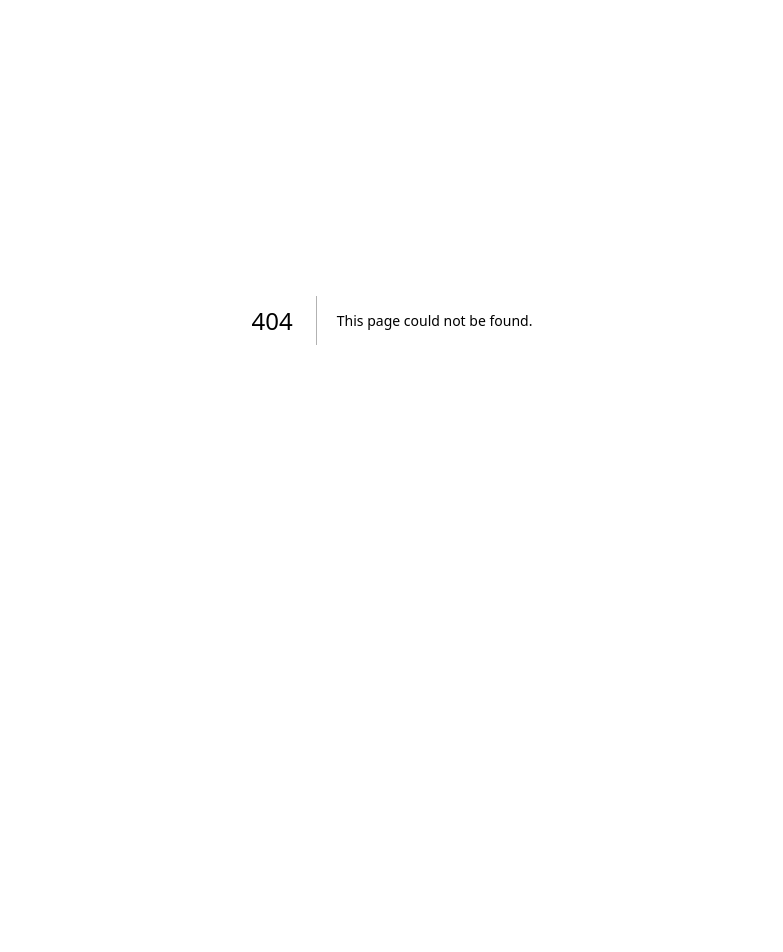
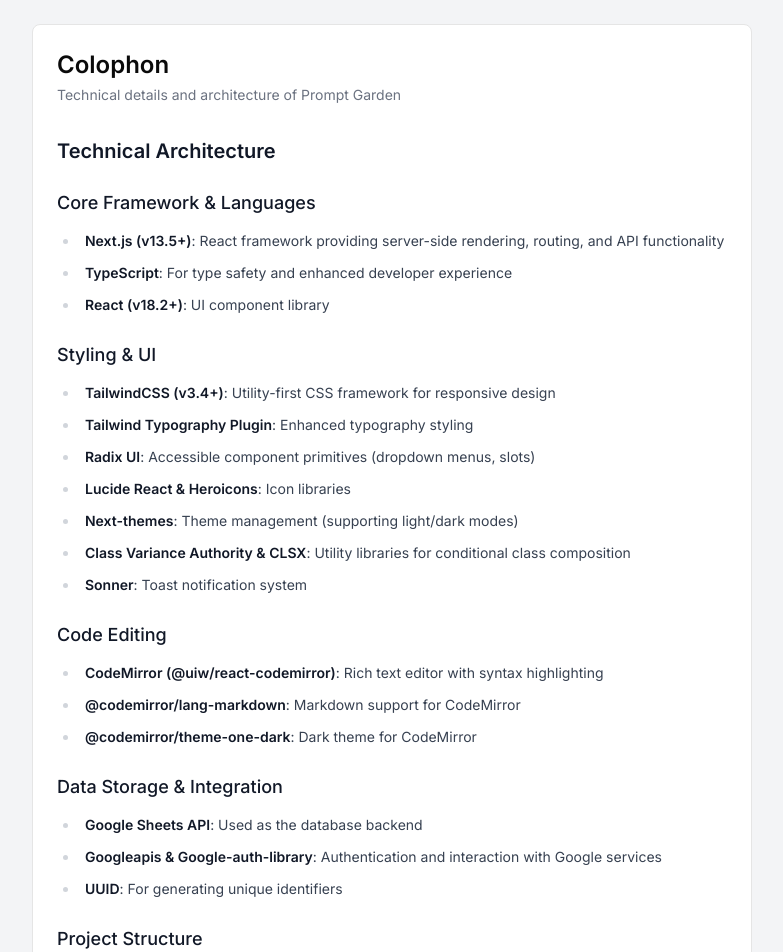
Before and after one commit to luismqueral/prompt-garden, a Next.js app: page /colophon in a window 1280 px wide. Before the commit this address had no page. Shown: the part 80-1032 px from the top of the page, without its empty margins (248-1031 px from the left). Before the commit the page ends 800 px from the top, so only its background shows below. Built offline with nearby package versions, Linux system fonts and the light colour scheme.

Commit message:
feat: add Colophon section with technical documentation and footer links

```diff
--- /dev/null
+++ b/app/colophon/page.tsx
@@ -0,0 +1,52 @@
+"use client";
+
+import { useEffect, useState } from "react";
+import { Header } from "@/components/header";
+import { Footer } from "@/components/footer";
+
+export default function ColophonPage() {
+  const [markdownContent, setMarkdownContent] = useState<string>("");
+
+  useEffect(() => {
+    // Fetch the Colophon markdown content
+    fetch('/COLOPHON.md')
+      .then(response => response.text())
+      .then(text => {
+        setMarkdownContent(text);
+      })
+      .catch(error => {
+        console.error('Error loading Colophon:', error);
+      });
+  }, []);
+
+  return (
+    <div className="min-h-screen flex flex-col bg-gray-100">
+      {/* Main navigation - transparent header bar */}
+      <Header isCreateView={false} />
+
+      {/* Content area - LIMITED WIDTH */}
+      <div className="px-6 py-8 flex-1 mx-auto max-w-3xl w-full">
+        <div className="bg-white rounded-lg border p-6">
+          <div className="mb-4">
+            <h1 className="text-2xl font-semibold">Colophon</h1>
+            <p className="text-gray-500 text-sm mt-1">Technical details and architecture of Prompt Garden</p>
+          </div>
+
+          <div className="prose prose-sm max-w-none">
+            {markdownContent ? (
+              <div dangerouslySetInnerHTML={{ __html: require('marked').parse(markdownContent) }}
+                   className="[&>h2]:text-xl [&>h2]:font-semibold [&>h2]:mt-8 [&>h2]:mb-4
+                             [&>h3]:text-lg [&>h3]:font-medium [&>h3]:mt-6 [&>h3]:mb-3
+                             [&>p]:text-base [&>p]:leading-relaxed [&>p]:text-gray-700
+                             [&>ul]:mt-3 [&>ul]:mb-6 [&>ul>li]:mt-2
+                             [&>ol]:mt-3 [&>ol]:mb-6 [&>ol>li]:mt-2"
+              />
+            ) : (
+              <p>Loading colophon content...</p>
+            )}
+          </div>
+        </div>
+      </div>
+    </div>
+  );
+}
--- a/app/layout.tsx
+++ b/app/layout.tsx
@@ -1,6 +1,7 @@
 import type { Metadata } from "next";
 import { Inter } from "next/font/google";
 import "./globals.css";
+import { Footer } from "@/components/footer";
 
 const inter = Inter({ subsets: ["latin"] });
 
@@ -16,7 +17,12 @@
 }>) {
   return (
     <html lang="en">
-      <body className={inter.className}>{children}</body>
+      <body className={inter.className}>
+        <div className="flex flex-col min-h-screen">
+          {children}
+          <Footer />
+        </div>
+      </body>
     </html>
   );
 }
--- /dev/null
+++ b/components/footer.tsx
@@ -0,0 +1,39 @@
+"use client";
+
+import Link from "next/link";
+
+export function Footer() {
+  return (
+    <footer className="mt-auto py-4 px-6 border-t border-gray-200 bg-white">
+      <div className="flex justify-center items-center space-x-6 text-sm text-gray-500">
+        <Link href="/colophon" className="hover:text-gray-700 hover:underline">
+          Colophon
+        </Link>
+        <span>•</span>
+        <a
+          href="https://github.com/luismqueral/prompt-garden"
+          target="_blank"
+          rel="noopener noreferrer"
+          className="hover:text-gray-700 hover:underline flex items-center"
+        >
+          <svg
+            xmlns="http://www.w3.org/2000/svg"
+            width="16"
+            height="16"
+            viewBox="0 0 24 24"
+            fill="none"
+            stroke="currentColor"
+            strokeWidth="2"
+            strokeLinecap="round"
+            strokeLinejoin="round"
+            className="mr-1"
+          >
+            <path d="M15 22v-4a4.8 4.8 0 0 0-1-3.5c3 0 6-2 6-5.5.08-1.25-.27-2.48-1-3.5.28-1.15.28-2.35 0-3.5 0 0-1 0-3 1.5-2.64-.5-5.36-.5-8 0C6 2 5 2 5 2c-.3 1.15-.3 2.35 0 3.5A5.403 5.403 0 0 0 4 9c0 3.5 3 5.5 6 5.5-.39.49-.68 1.05-.85 1.65-.17.6-.22 1.23-.15 1.85v4" />
+            <path d="M9 18c-4.51 2-5-2-7-2" />
+          </svg>
+          View Source
+        </a>
+      </div>
+    </footer>
+  );
+}
--- a/package.json
+++ b/package.json
@@ -34,6 +34,7 @@
     "uuid": "^11.1.0"
   },
   "devDependencies": {
+    "@types/marked": "^6.0.0",
     "@types/node": "^20.11.28",
     "@types/react": "^18.2.66",
     "@types/react-dom": "^18.2.22",
@@ -41,6 +42,7 @@
     "autoprefixer": "^10.4.18",
     "eslint": "^8.57.0",
     "eslint-config-next": "13.5.6",
+    "marked": "^15.0.8",
     "postcss": "^8.4.35",
     "tailwindcss": "^3.4.1",
     "typescript": "^5.4.2"
--- /dev/null
+++ b/public/COLOPHON.md
@@ -0,0 +1,94 @@
+## Technical Architecture
+
+### Core Framework & Languages
+- **Next.js (v13.5+)**: React framework providing server-side rendering, routing, and API functionality
+- **TypeScript**: For type safety and enhanced developer experience
+- **React (v18.2+)**: UI component library
+
+### Styling & UI
+- **TailwindCSS (v3.4+)**: Utility-first CSS framework for responsive design
+- **Tailwind Typography Plugin**: Enhanced typography styling
+- **Radix UI**: Accessible component primitives (dropdown menus, slots)
+- **Lucide React & Heroicons**: Icon libraries
+- **Next-themes**: Theme management (supporting light/dark modes)
+- **Class Variance Authority & CLSX**: Utility libraries for conditional class composition
+- **Sonner**: Toast notification system
+
+### Code Editing
+- **CodeMirror (@uiw/react-codemirror)**: Rich text editor with syntax highlighting
+- **@codemirror/lang-markdown**: Markdown support for CodeMirror
+- **@codemirror/theme-one-dark**: Dark theme for CodeMirror
+
+### Data Storage & Integration
+- **Google Sheets API**: Used as the database backend
+- **Googleapis & Google-auth-library**: Authentication and interaction with Google services
+- **UUID**: For generating unique identifiers
+
+### Project Structure
+- **/app**: Next.js application routes and pages
+  - `/api`: Backend API endpoints
+  - `/prompt`, `/tips`, `/admin`: Various app sections
+- **/components**: Reusable UI components
+  - `/ui`: Shadcn UI components
+  - `/theme-provider`: Theme management
+- **/lib**: Utility functions and service integrations
+  - `/googleSheets`: Google Sheets API integration
+  - `/api`: API utilities
+
+## Design Philosophy
+
+### User Experience
+The application follows a minimalist, content-focused design approach with two primary views:
+1. **Browse View**: Card-based layout for viewing and filtering prompts
+2. **Create View**: Clean editing interface for composing new prompts
+
+### Typography & Visual Design
+- **Monospace Font**: Used for prompt content to improve readability
+- **Sans-serif Font**: For UI elements and navigation
+- **Light Gray Background**: Non-distracting canvas
+- **Card-Based Layout**: Clear visual separation of content
+- **Subtle Accents**: Blue highlights for interactive elements
+
+### Interaction Design
+- **Tag Filtering**: Simple yet powerful categorization system
+- **Remix Functionality**: Building upon existing prompts
+- **Rich Editing**: Special syntax for variables, notes, and follow-ups
+- **Keyboard Shortcuts**: Cmd+Enter (Ctrl+Enter) to submit
+
+## Data Architecture
+
+### Google Sheets Integration
+The application uses Google Sheets as a lightweight database with the following structure:
+
+1. **Prompts Sheet**:
+   - Columns: ID, Title, Content, Tags, Category, Created At, Updated At
+   - Each prompt stored as a single row
+
+2. **Tags Sheet**:
+   - Columns: Name, Count, Is Category
+   - Tracks usage count and categorization
+
+### Authentication & Security
+- **Service Account**: Google Cloud service account for API access
+- **Environment Variables**: Secure storage of API credentials
+- Private deployment with organizational access controls
+
+## Development Workflow
+
+### Local Development
+- **npm run dev**: Starts the development server
+- **npm run build**: Creates production build
+- **npm run start**: Runs the production build locally
+
+### Environment Configuration
+- **.env.local**: Contains Google Sheets API credentials
+- **Google Cloud Console**: Service account management and API enablement
+
+## Future Extensibility
+
+The architecture allows for:
+1. **Additional Data Sources**: Beyond Google Sheets
+2. **Enhanced Collaboration**: Sharing and multi-user editing
+3. **Advanced Filtering**: More robust search and organization
+4. **Customization Options**: User-defined categories and styles
+5. **Analytics Integration**: Usage tracking and prompt effectiveness metrics
```
Also changed, not shown: 1 other file (tests, documents, lock files or other folders).
